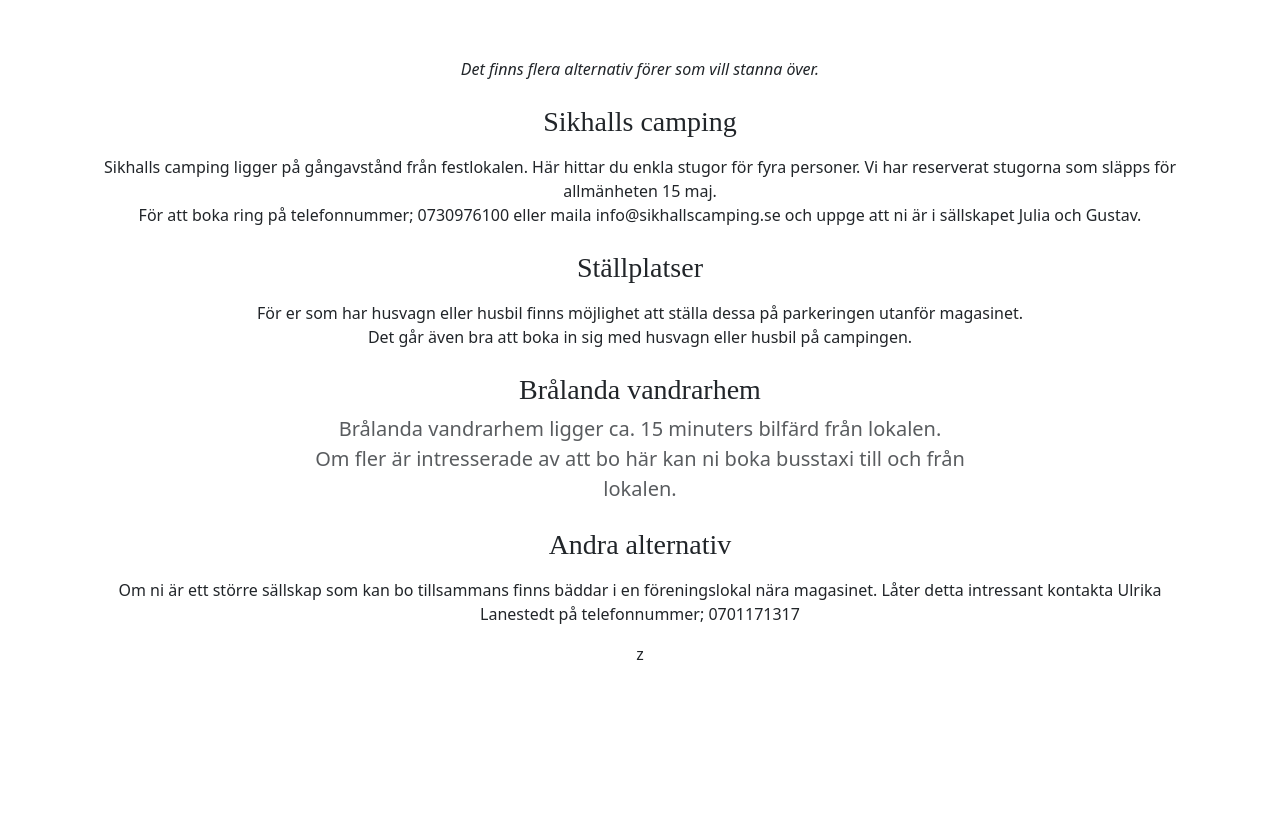
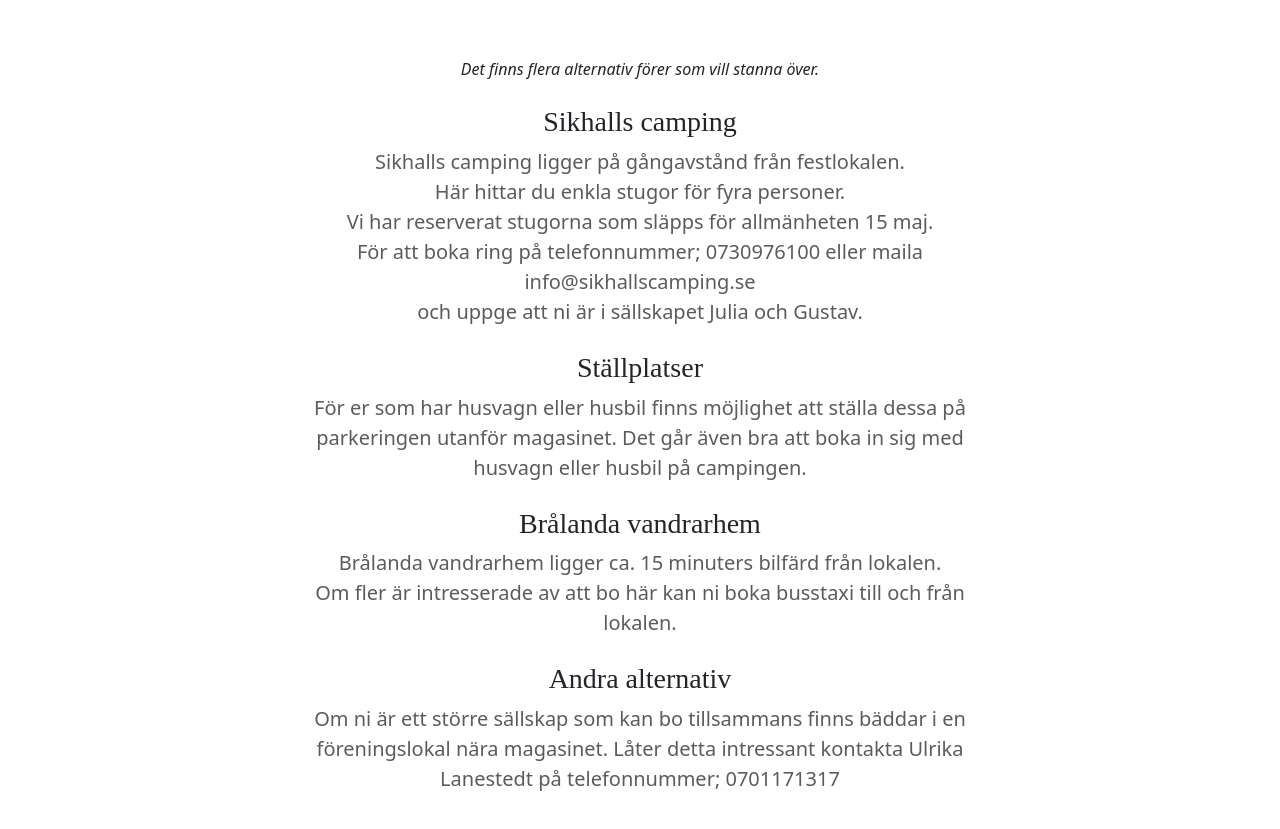
Before and after one commit to zoe101101/lane-strand, a plain HTML site: page boende/index.html in a window 1280 px wide. Shown: the part 109-938 px from the top of the page. Before the commit the page ends 800 px from the top, so only its background shows below. Drawn offline with nearby package versions, Linux system fonts and the light colour scheme; files that its build step writes are made by us from their sources.

```diff
--- a/boende/index.html
+++ b/boende/index.html
@@ -20,11 +20,11 @@
 
     <h3 class="mt-4"> Sikhalls camping</h3>
     <p class="lead text-muted mx-auto" style="max-width: 700px;">
-        <p><p>Sikhalls camping ligger på gångavstånd från festlokalen. Här hittar du enkla stugor för fyra personer. Vi har reserverat stugorna som släpps för allmänheten 15 maj.<br> För att boka ring på telefonnummer; 0730976100 eller maila info@sikhallscamping.se och uppge att ni är i sällskapet Julia och Gustav.</p></p>
+        Sikhalls camping ligger på gångavstånd från festlokalen. <br>Här hittar du enkla stugor för fyra personer. <br> Vi har reserverat stugorna som släpps för allmänheten 15 maj.<br> För att boka ring på telefonnummer; 0730976100 eller maila info@sikhallscamping.se <br> och uppge att ni är i sällskapet Julia och Gustav.
 
     <h3 class="mt-4"> Ställplatser</h3>
     <p class="lead text-muted mx-auto" style="max-width: 700px;">
-        <p>För er som har husvagn eller husbil finns möjlighet att ställa dessa på parkeringen utanför magasinet. <br> Det går även bra att boka in sig med husvagn eller husbil på campingen.</p>
+        För er som har husvagn eller husbil finns möjlighet att ställa dessa på parkeringen utanför magasinet. Det går även bra att boka in sig med husvagn eller husbil på campingen.
 
     <h3 class="mt-4"> Brålanda vandrarhem</h3>
     <p class="lead text-muted mx-auto" style="max-width: 700px;">
@@ -32,5 +32,5 @@
 
 <h3 class="mt-4"> Andra alternativ</h3>
     <p class="lead text-muted mx-auto" style="max-width: 700px;">
-        <p>Om ni är ett större sällskap som kan bo tillsammans finns bäddar i en föreningslokal nära magasinet. Låter detta intressant kontakta Ulrika Lanestedt på telefonnummer; 0701171317</p>z
+        Om ni är ett större sällskap som kan bo tillsammans finns bäddar i en föreningslokal nära magasinet. Låter detta intressant kontakta Ulrika Lanestedt på telefonnummer; 0701171317
 </div>
```
